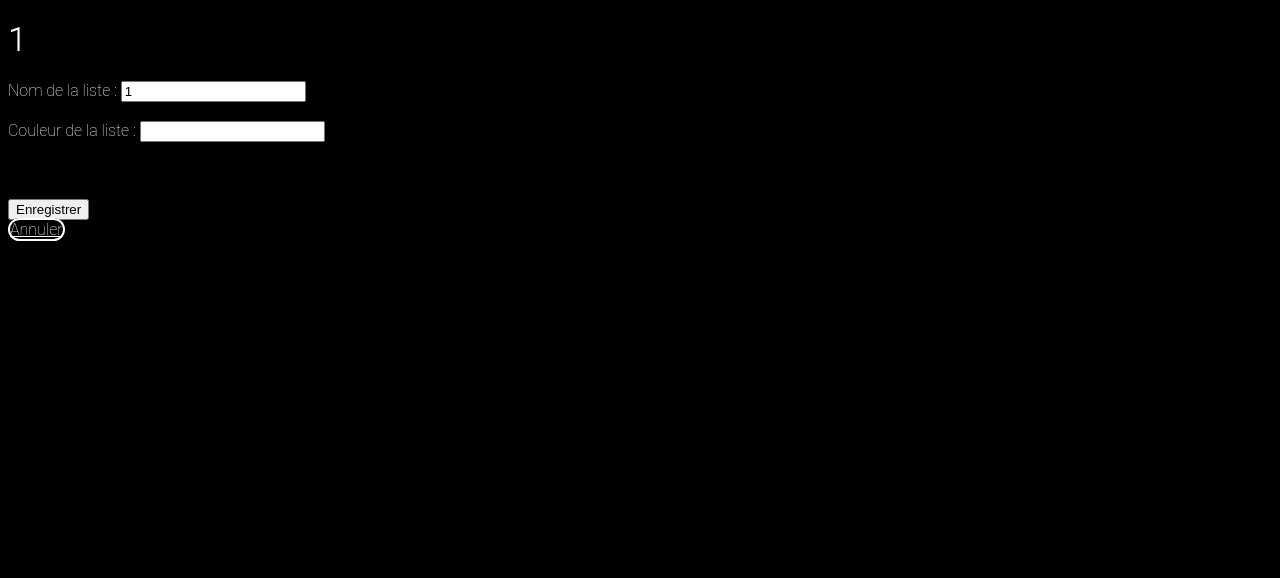
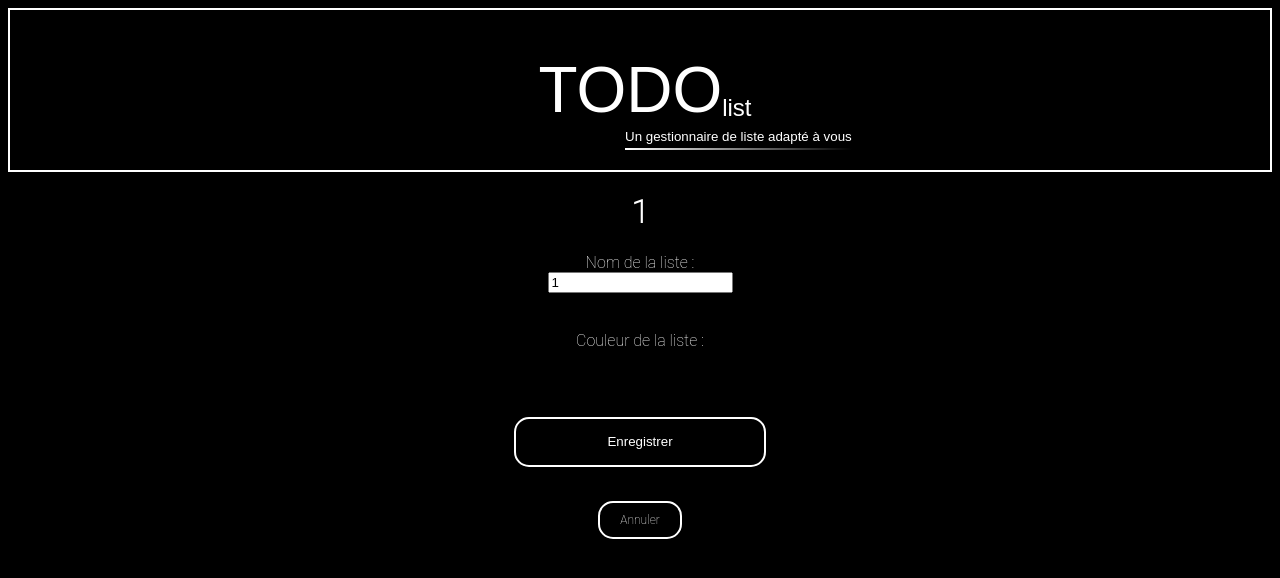
Before and after one commit to ClodianeC/Ravenclaw, a PHP site: page /maj/index.php?nom_liste=1 in a window 1280 px wide. Shown: the top 578 px of the page. Run offline with PHP 8.4, Linux system fonts and the light colour scheme; data that the repository does not hold is empty; some libraries are stand-ins or nearby versions.

Commit message:
finalisation Benjamin

```diff
--- a/css/styles_benjamin.css
+++ b/css/styles_benjamin.css
@@ -39,19 +39,27 @@ body {
   font-family: "Caviar Dreams", sans-serif;
 }
 
-.small::after {
+.div_small::after {
   background: linear-gradient(to right, #fff 0%, transparent 100%);
   content: "";
   position: absolute;
-  bottom: 0;
-  left: 0;
+  bottom: 5px;
+  left: -15px;
   height: 2px;
   width: 100%;
+}
+
+.h2 {
+  display: flex;
+  flex-direction: column;
+  align-items: center;
 }
 
 .liste {
   max-width: 45%;
   margin-bottom: 20px;
+  max-width: 400px;
+  width: 100%;
 }
 
 .nom_liste {
@@ -80,16 +88,29 @@ body {
   border-radius: 15px;
   border: solid 2px white;
   margin-top: 10px;
-  margin-bottom: 10px;
+  margin-bottom: 15px;
 }
 
 .bouton:hover {
   color: black;
   background: white;
   height: 50px;
-  width: 19%;
   border-radius: 15px;
   border: solid 2px black;
+}
+
+.btn_annuler {
+  color: white;
+  border: solid 2px white;
+  border-radius: 15px;
+  padding: 10px 20px 10px;
+  text-decoration: none;
+  font-size: 12px;
+}
+
+.btn_annuler:hover {
+  color: black;
+  background: white;
 }
 
 .form {
@@ -101,4 +122,40 @@ li {
   list-style: none;
 }
 
+.li_urgent {
+  gap: 10px;
+}
+
+ul {
+  display: flex;
+  align-items: center;
+  flex-direction: column;
+  padding-inline-start: 0px;
+}
+
+.boutons_form {
+  display: flex;
+  justify-content: flex-end;
+  gap: 10px;
+}
+
+.form_ajouter {
+  display: flex;
+  flex-direction: column;
+  align-items: center;
+}
+
+.nom_liste_page {
+  display: flex;
+  flex-direction: column;
+  align-items: center;
+}
+
+@media (min-width: 325px) {
+  .small {
+    top: -10px;
+    left: -15px;
+  }
+}
+
 /*# sourceMappingURL=styles_benjamin.css.map */
--- a/maj/index.php
+++ b/maj/index.php
@@ -151,63 +151,74 @@ if ($strCodeOperation == "modifier") {
     <title>Projet tofu</title>
 </head>
 
+<header class="header">
+    <div class="div_header">
+        <h1 class="h1_header">TODO</h1>
+        <p class="list">list</p>
+    </div>
+    <div class="div_small">
+        <small class="small">Un gestionnaire de liste adapté à vous</small>
+    </div>
+</header>
+
 <body>
 
     <?php if ($strCodeOperation == "afficher") { ?>
-        <h1> <?php echo $_GET['nom_liste']; ?> </h1>
+        <h1 class="nom_liste_page"> <?php echo $_GET['nom_liste']; ?> </h1>
     <?php } else if ($strCodeOperation == "nouveau") { ?>
-        <h1>Créer une liste</h1>
+        <h1 class="nom_liste_page">Créer une liste</h1>
     <?php } ?>
 
     <?php
         if ($strCodeOperation == "afficher") { ?>
-            <form action="<?php echo "index.php" ?>">
+            <form action="<?php echo "index.php" ?>" class="form_ajouter">
                 <input type="text" name="id_liste" id="id_liste" value="<?php echo $_GET['id_liste']; ?>" hidden>
                 <label for="nom_liste">Nom de la liste : </label>
-                <input type="text" name="nom_liste" id="nom_liste" value="<?php echo $_GET['nom_liste'] ?>">
+                <input type="text" name="nom_liste" id="nom_liste" value="<?php echo $_GET['nom_liste']; ?>">
                 <br>
                 <br>
                 <label for="hexadecimale">Couleur de la liste : </label>
-                <input type="text" name="hexadecimale" id="hexadecimale" value="<?php echo $_GET['hexadecimale'] ?>">
-                <br>
+                <input type="text" name="hexadecimale" id="hexadecimale" value="<?php echo $_GET['hexadecimale'] ?>" hidden>
                 <br>
                 <?php for ($cptCouleur = 0; $cptCouleur < count($arrCouleur2); $cptCouleur++){
                     $strChecked = "";
                     if ($_GET['hexadecimale'] == $arrCouleur2[$cptCouleur]['hexadecimale']) {
                         $strChecked = "checked = 'checked'";
                     } ?>
-                <label for="id_couleur"><?php echo $arrCouleur2[$cptCouleur]['nom_couleur_fr'];?></label>
-                <input type="radio" name="id_couleur" id="<?php echo $arrCouleur2[$cptCouleur]['hexadecimale'] ?>" <?php echo $strChecked;?> value="<?php echo $arrCouleur2[$cptCouleur]['id_couleur']; ?>">
+                <label for="id_couleur" style="color: #<?php echo $arrCouleur2[$cptCouleur]['hexadecimale']; ?>"><?php echo $arrCouleur2[$cptCouleur]['nom_couleur_fr'];?></label>
+                <input type="radio" name="id_couleur" id="<?php echo $arrCouleur2[$cptCouleur]['hexadecimale']; ?>" <?php echo $strChecked;?> value="<?php echo $arrCouleur2[$cptCouleur]['id_couleur']; ?>">
                 <?php } ?>
                 <br>
                 <br>
-                <input type="submit" value="Enregistrer" name="btn_enregistrer">
+                <input type="submit" value="Enregistrer" name="btn_enregistrer" class="bouton">
                 <br>
-                <a href="<?php echo $niveau . "index.php" ?>" class="bouton btn_annuler">Annuler</a>
+                <a href="<?php echo $niveau . "index.php" ?>" class="btn_annuler">Annuler</a>
 
         <?php } else if ($strCodeOperation == "nouveau") { ?>
-            <form action="<?php echo "index.php" ?>" method="get">
+            <form action="<?php echo "index.php" ?>" method="get" class="form_ajouter">
             <label for="nom_liste">Nom de la liste : </label>
             <input type="text" name="nom_liste" id="nom_liste">
             <br>
             <br>
+                <label for="hexadecimale">Couleur de la liste : </label>
+                <br>
             <?php for ($cptCouleur = 0; $cptCouleur < count($arrCouleur2); $cptCouleur++){ ?>
-                <label for="id_couleur"><?php echo $arrCouleur2[$cptCouleur]['nom_couleur_fr'];?></label>
+                <label for="id_couleur" style="color: #<?php echo $arrCouleur2[$cptCouleur]['hexadecimale']; ?>"><?php echo $arrCouleur2[$cptCouleur]['nom_couleur_fr'];?></label>
                 <input type="radio" name="id_couleur" id="<?php echo $arrCouleur2[$cptCouleur]['hexadecimale'] ?>" value="<?php echo $arrCouleur2[$cptCouleur]['id_couleur']; ?>">
             <?php } ?>
             <br>
             <br>
-                <input type="submit" value="Ajouter" name="btn_ajouter" class=""bouton>
+                <input type="submit" value="Ajouter" name="btn_ajouter" class="bouton">
+                <a href="<?php echo $niveau . "index.php" ?>" class="btn_annuler">Annuler</a>
             </form>
-            <a href="<?php echo $niveau . "index.php" ?>" class="bouton btn_annuler">Annuler</a>
 
         <?php } else if ($strCodeOperation == "supprimer") { ?>
-            <form action="<?php echo "index.php" ?>" method="get">
+            <form action="<?php echo "index.php" ?>" method="get" class="form_ajouter">
                 <p>Êtes-vous sûr de vouloir supprimer la liste <strong><?php echo $_GET['nom_liste']; ?></strong> et tout ce qu'elle contient ?</p>
                 <input type="text" value="<?php echo $id_liste ?>" name="id_liste" hidden>
                 <input type="submit" value="Oui" name="btn_supprimer_oui" class="bouton">
+                <a href="../index.php" class="btn_annuler">Annuler</a>
             </form>
-            <a href="../index.php" class="bouton btn_annuler">Annuler</a>
         <?php } else { ?>
             <form action="<?php echo $niveau . "index.php" ?>">
                 <p>Nous avons enregistré vos modifications !</p>
--- a/scss/styles_benjamin.scss
+++ b/scss/styles_benjamin.scss
@@ -40,20 +40,28 @@ body {
     font-family: "Caviar Dreams", sans-serif;
 }
 
-.small::after {
+.div_small::after {
     background: linear-gradient(to right, #fff 0%, transparent 100%);
     content: "";
     position: absolute;
-    bottom: 0;
-    left: 0;
+    bottom: 5px;
+    left: -15px;
     height: 2px;
     width: 100%;
 }
 
 // *** BODY ********************************************************************************
+.h2 {
+    display: flex;
+    flex-direction: column;
+    align-items: center;
+}
+
 .liste {
     max-width: 45%;
     margin-bottom: 20px;
+    max-width: 400px;
+    width: 100%;
 }
 
 .nom_liste {
@@ -82,16 +90,29 @@ body {
     border-radius: 15px;
     border: solid 2px white;
     margin-top: 10px;
-    margin-bottom: 10px;
+    margin-bottom: 15px;
 }
 
 .bouton:hover {
     color: black;
     background: white;
     height: 50px;
-    width: 19%;
     border-radius: 15px;
     border: solid 2px black;
+}
+
+.btn_annuler {
+    color: white;
+    border: solid 2px white;
+    border-radius: 15px;
+    padding: 10px 20px 10px;
+    text-decoration: none;
+    font-size: 12px;
+}
+
+.btn_annuler:hover {
+    color: black;
+    background: white;
 }
 
 .form {
@@ -102,3 +123,41 @@ body {
 li {
     list-style: none;
 }
+
+.li_urgent {
+    gap: 10px;
+}
+
+ul {
+    display: flex;
+    align-items: center;
+    flex-direction: column;
+    padding-inline-start: 0px;
+}
+
+.boutons_form {
+    display: flex;
+    justify-content: flex-end;
+    gap: 10px;
+}
+
+.form_ajouter {
+    display: flex;
+    flex-direction: column;
+    align-items: center;
+}
+
+.nom_liste_page {
+    display: flex;
+    flex-direction: column;
+    align-items: center;
+}
+
+// ***** MOBILE ******************************************************************************************
+
+@media (min-width: 325px) {
+    .small {
+        top: -10px;
+        left: -15px;
+    }
+}
```
Also changed, not shown: index.php (+11 -8 lines), 1 other file.
